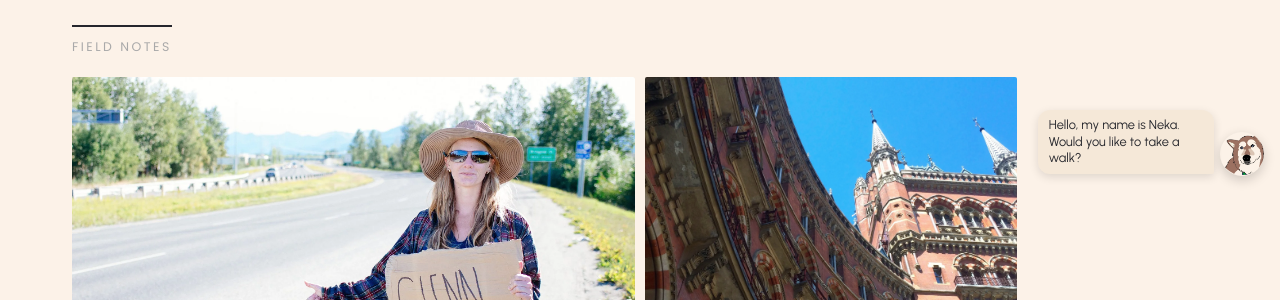
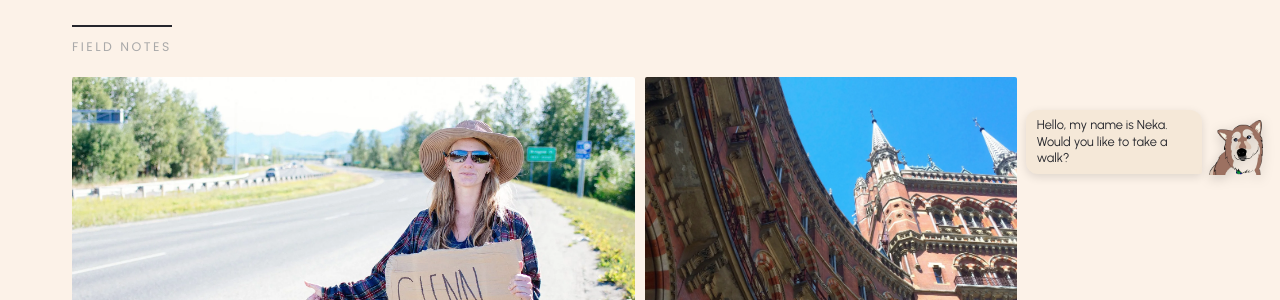
Before and after one commit to jaxlee-digital/jaxlee, a Jekyll site: the page built from index.md, in a window 1280 px wide. Shown: the part 708-1008 px from the top of the page. Built offline with Jekyll 4.4.1, drawn with Linux system fonts in a browser that asks for light colours.

Commit message:
tweak(neka): drop circular background, use transparent illustration with drop-shadow

```diff
--- a/assets/css/main.css
+++ b/assets/css/main.css
@@ -1179,25 +1179,20 @@ hr { border: 0; border-top: 1px solid var(--rule); margin: var(--rhythm) 0; }
 }
 .neka-widget__avatar {
   display: block;
-  width: 44px;
-  height: 44px;
-  border-radius: 50%;
-  background: var(--paper, #FCF2E8);
-  box-shadow: 0 4px 12px rgba(0,0,0,0.18);
-  overflow: hidden;
+  width: 56px;
+  height: 56px;
   flex-shrink: 0;
-  transition: transform 0.18s ease, box-shadow 0.18s ease;
+  transition: transform 0.18s ease;
 }
 .neka-widget__avatar:hover {
   transform: translateY(-1px) scale(1.05);
-  box-shadow: 0 6px 16px rgba(0,0,0,0.22);
 }
 .neka-widget__avatar img {
   width: 100%;
   height: 100%;
-  object-fit: cover;
-  object-position: center 30%;
+  object-fit: contain;
   display: block;
+  filter: drop-shadow(0 3px 6px rgba(0,0,0,0.18));
 }
 .neka-widget__bubble {
   position: relative;
@@ -1219,6 +1214,6 @@ hr { border: 0; border-top: 1px solid var(--rule); margin: var(--rhythm) 0; }
 
 @media (max-width: 600px) {
   .neka-widget { right: 0.75rem; bottom: 0.75rem; }
-  .neka-widget__avatar { width: 40px; height: 40px; }
+  .neka-widget__avatar { width: 48px; height: 48px; }
   .neka-widget__bubble { max-width: 9.5rem; font-size: 0.75rem; padding: 0.4rem 0.6rem; }
 }
```
